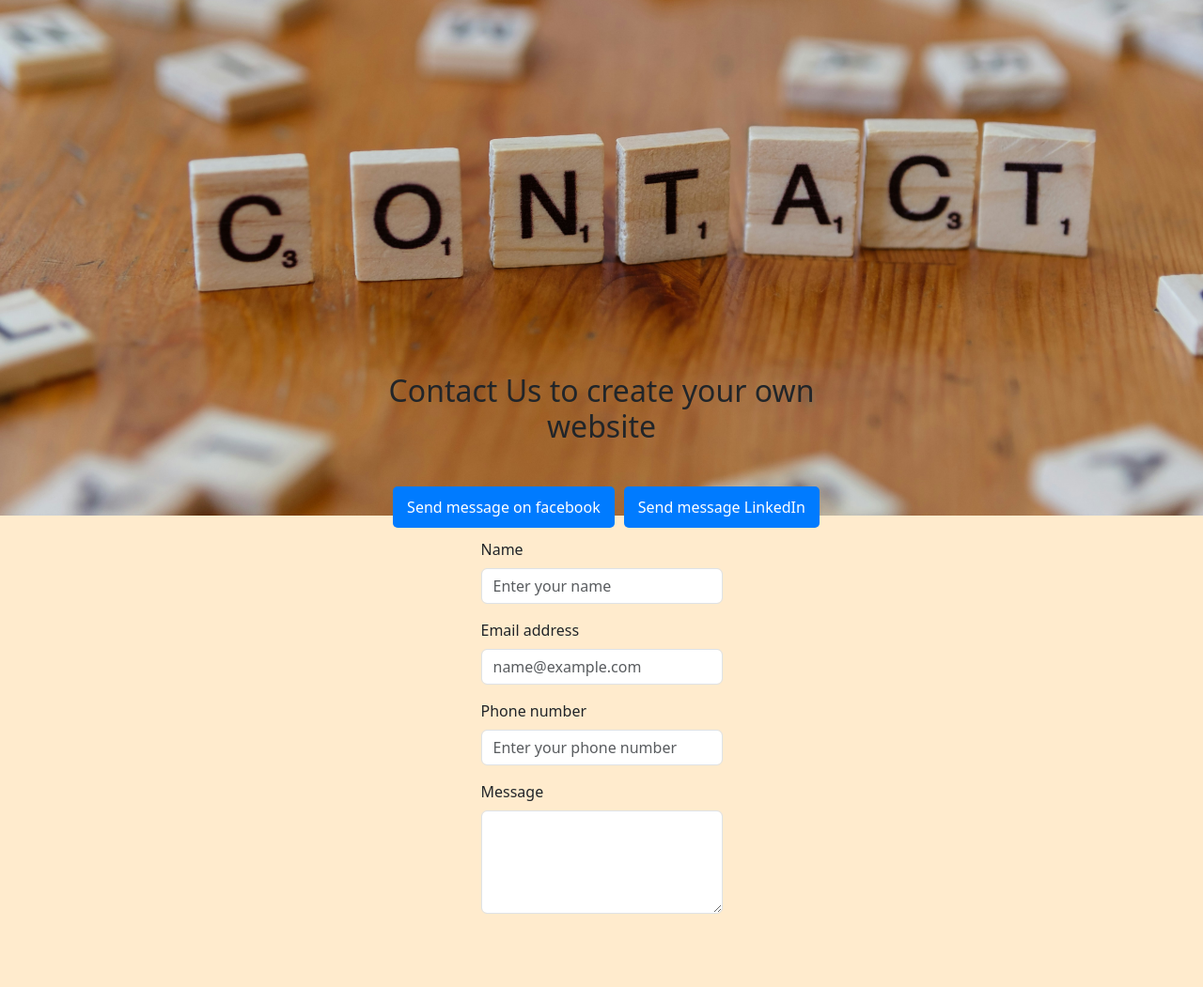
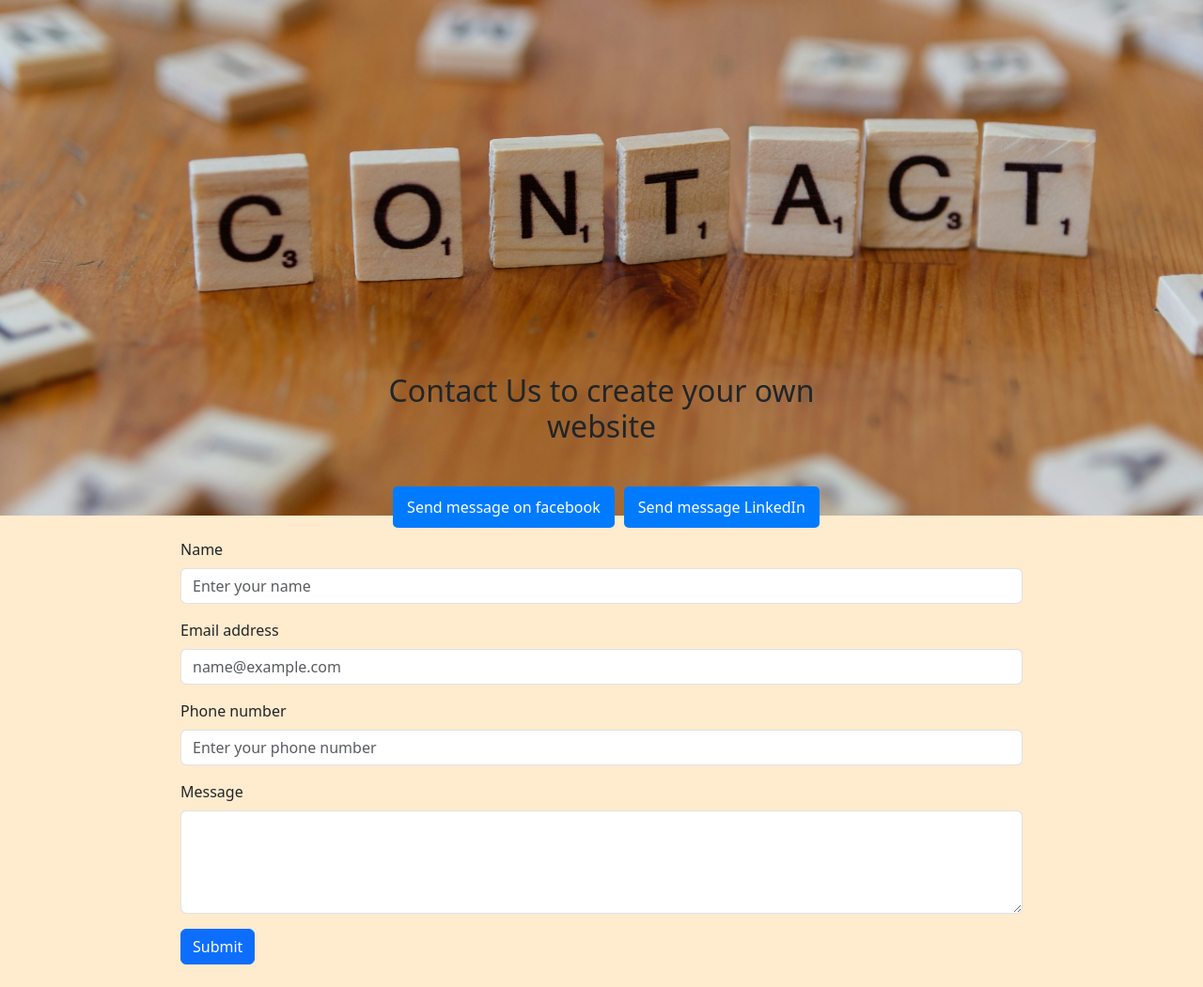
Before and after one commit to Hamzah-Amir/Django-course, a Django app: page /contact/ in a window 1280 px wide. Shown: the part 57-1108 px from the top of the page at 94% size. Before the commit the page ends 1030 px from the top, so only its background shows below. Run offline with Django 5.2, Linux system fonts and the light colour scheme.

Commit message:
added contact form

```diff
--- a/myfirstsite/templates/contact.html
+++ b/myfirstsite/templates/contact.html
@@ -73,9 +73,9 @@ margin-top: 20px;
                 message LinkedIn</a>
         </div>
     </div>
-    <div class="my-4">
+    <div class="my-4" style="min-width: 70vw;">
 
-        <form method="post">
+        <form method="post" >
             <div class="mb-3 form-group">
             <label for="name" class="form-label">Name</label>
             <input class="form-control" type="text" name="name" id="name" placeholder="Enter your name"></input>
@@ -92,6 +92,7 @@ margin-top: 20px;
             <label for="message" class="form-label">Message</label>
             <textarea class="form-control" name="message" id="message" rows="4"></textarea>
         </div>
+        <button type="submit" class="btn btn-primary" >Submit</button>
     </form>
 </div>
 </main>
```
